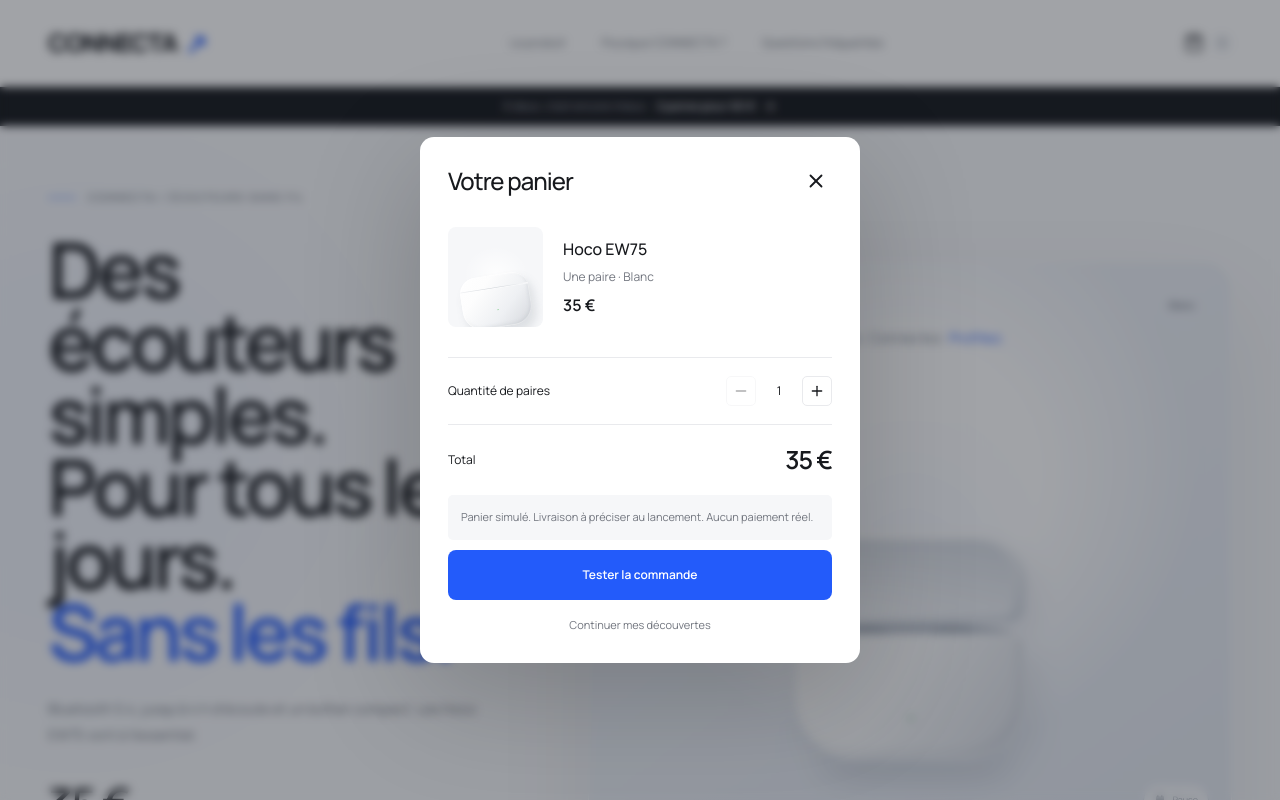
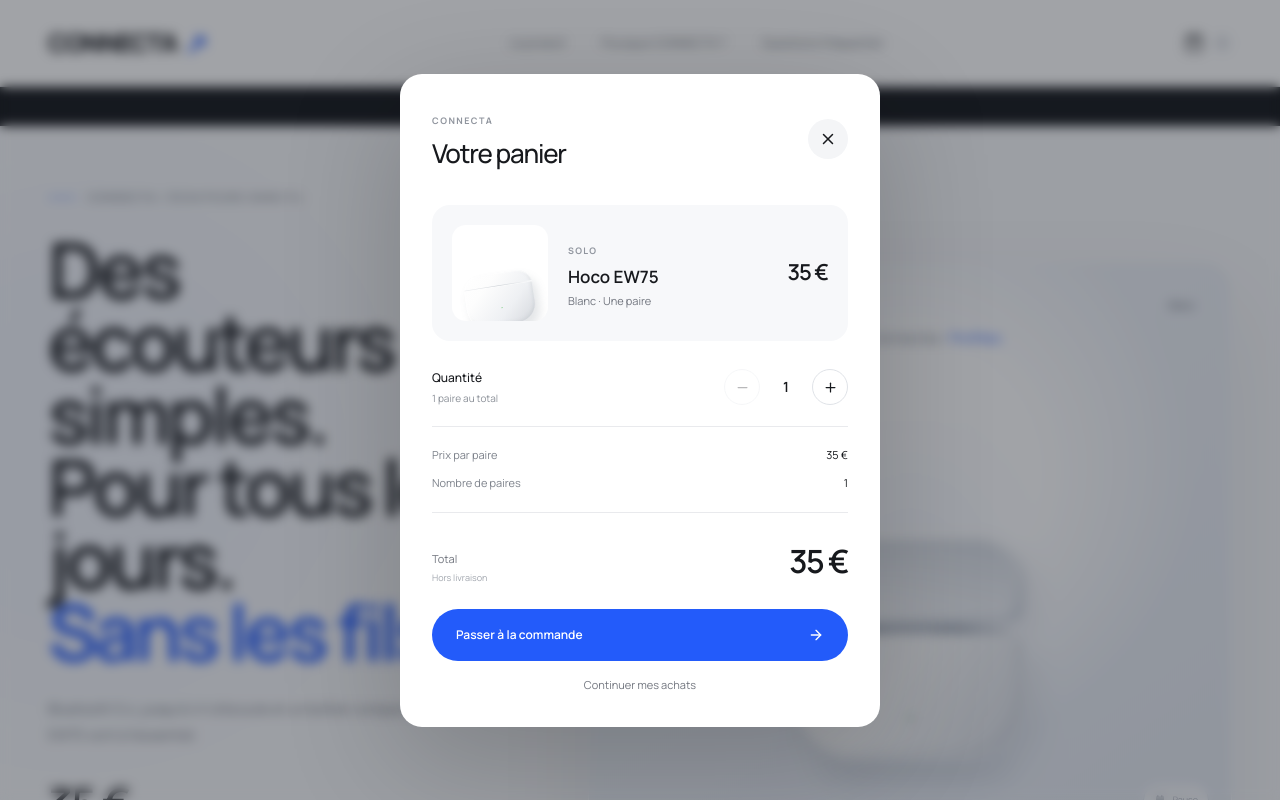
Before and after one commit to said-oumakhlouf/connecta, a Next.js app: page / in a window 1280 px wide. Both pictures are taken after a click on the button "Ouvrir le panier". Shown: the top 800 px of the page. Built offline with nearby package versions, Linux system fonts and the light colour scheme.

Commit message:
Refine product page and cart experience

```diff
--- a/components/shop/CartDialog.tsx
+++ b/components/shop/CartDialog.tsx
@@ -19,6 +19,12 @@
     updateCartQuantity,
   } = useShop();
 
+  const totalPairs = cart && cartOffer ? cart.count * cartOffer.quantity : 0;
+
+  const totalPrice = cart && cartOffer ? cart.count * cartOffer.price : 0;
+
+  const pricePerPair = cartOffer ? cartOffer.price / cartOffer.quantity : 0;
+
   return (
     <dialog
       ref={dialogRef}
@@ -28,87 +34,109 @@
           closeCart();
         }
       }}
-      className="m-auto w-[calc(100%-2rem)] max-w-110 rounded-[14px] border-0 p-0 text-[#17191d] shadow-[0_30px_120px_#0003] backdrop:bg-[#151a2466] backdrop:backdrop-blur-[5px]"
+      className="m-auto w-[calc(100%-2rem)] max-w-120 rounded-[22px] border-0 p-0 text-[#17191d] shadow-[0_35px_120px_#0003] backdrop:bg-[#151a2466] backdrop:backdrop-blur-[6px]"
     >
-      <div className="p-7">
+      <div className="p-6 md:p-8">
         {/* HEADER */}
         <div className="flex items-center justify-between">
-          <h2 className="m-0 text-2xl font-medium tracking-[-1px]">
-            {orderComplete ? 'Merci pour le test !' : 'Votre panier'}
-          </h2>
+          <div>
+            <span className="text-[9px] font-bold tracking-[1.5px] text-[#90959e]">
+              CONNECTA
+            </span>
+
+            <h2 className="mt-1 text-[26px] font-medium tracking-[-1.2px]">
+              {orderComplete ? 'Panier validé' : 'Votre panier'}
+            </h2>
+          </div>
 
           <button
             type="button"
             onClick={closeCart}
             aria-label="Fermer le panier"
-            className="grid place-items-center bg-transparent p-1.25"
+            className="grid size-10 place-items-center rounded-full bg-[#f4f5f7] transition hover:bg-[#e9ebef]"
           >
-            <X size={22} />
+            <X size={18} />
           </button>
         </div>
 
         {orderComplete ? (
           <>
-            {/* SUCCESS */}
-            <div className="mx-auto mb-5 mt-7.5 grid size-15 place-items-center rounded-full bg-[#edf2ff] text-[#235bfa]">
-              <Check size={24} />
+            <div className="mx-auto mb-6 mt-10 grid size-16 place-items-center rounded-full bg-[#edf2ff] text-[#235bfa]">
+              <Check size={26} />
             </div>
 
-            <p className="text-xs leading-[1.8] text-[#72767f]">
-              Le parcours de commande fonctionne. Aucune commande n’a été passée
-              et aucun montant n’a été débité.
-            </p>
+            <div className="text-center">
+              <h3 className="text-xl font-semibold">Votre panier est prêt.</h3>
+
+              <p className="mx-auto mt-3 max-w-80 text-[12px] leading-[1.8] text-[#72767f]">
+                L’étape de commande complète sera ajoutée lorsque le paiement et
+                la livraison seront connectés.
+              </p>
+            </div>
 
             <button
               type="button"
               onClick={closeCart}
-              className="mt-2.5 flex w-full items-center justify-between gap-7.5 rounded-lg bg-[#235bfa] px-5.5 py-4.25 text-xs font-semibold text-white transition hover:-translate-y-px hover:bg-[#1645cf]"
+              className="mt-8 flex w-full items-center justify-between rounded-full bg-[#17191d] px-6 py-4 text-xs font-semibold text-white transition hover:bg-[#235bfa]"
             >
-              Continuer la découverte
-              <ArrowRight size={18} />
+              Continuer
+              <ArrowRight size={16} />
             </button>
           </>
         ) : cart && cartOffer ? (
           <>
             {/* PRODUCT */}
-            <div className="flex items-center gap-5 py-7.5">
-              <div className="h-25 w-23.75 shrink-0 overflow-hidden rounded-lg bg-[#f6f7f9]">
+            <div className="mt-8 flex items-center gap-5 rounded-[18px] bg-[#f7f8fa] p-4 md:p-5">
+              <div className="h-24 w-24 shrink-0 overflow-hidden rounded-[14px] bg-white">
                 <div className="h-75 w-80 origin-top-left scale-30">
                   <ProductVisual variant="case" />
                 </div>
               </div>
 
-              <div>
-                <h3 className="m-0 mb-2 text-base font-medium">{product.name}</h3>
+              <div className="min-w-0 flex-1">
+                <span className="text-[9px] font-bold tracking-[1.3px] text-[#90959e]">
+                  {cartOffer.id === 'duo' ? 'PACK DUO' : 'SOLO'}
+                </span>
 
-                <p className="m-0 mb-2 text-xs text-[#72767f]">
-                  {cartOffer.title} · {product.color}
+                <h3 className="mt-1 text-[17px] font-semibold">
+                  {product.name}
+                </h3>
+
+                <p className="mt-1 text-[11px] text-[#72767f]">
+                  {product.color} · {cartOffer.title}
                 </p>
+              </div>
 
-                <strong className="text-base font-semibold">
-                  {cartOffer.price} €
-                </strong>
-              </div>
+              <strong className="text-[22px] font-semibold tracking-[-1px]">
+                {cartOffer.price} €
+              </strong>
             </div>
 
             {/* QUANTITY */}
-            <div className="flex items-center justify-between border-t border-[#e9eaed] py-4.5 text-xs">
-              <span>
-                Quantité {cart.id === 'duo' ? 'de packs' : 'de paires'}
-              </span>
+            <div className="mt-7 flex items-center justify-between border-b border-[#e9eaed] pb-5">
+              <div>
+                <span className="block text-[12px] font-medium">Quantité</span>
 
-              <div className="flex items-center gap-3.75">
+                <span className="mt-1 block text-[10px] text-[#8b9098]">
+                  {totalPairs} paire{totalPairs > 1 ? 's' : ''} au total
+                </span>
+              </div>
+
+              <div className="flex items-center gap-4">
                 <button
                   type="button"
                   aria-label="Diminuer la quantité"
                   disabled={cart.count <= 1}
                   onClick={() => updateCartQuantity(-1)}
-                  className="grid size-7.5 place-items-center rounded-[5px] border border-[#e9eaed] bg-white disabled:cursor-default disabled:opacity-35"
+                  className="grid size-9 place-items-center rounded-full border border-[#e0e3e8] bg-white transition hover:border-[#bfc5ce] disabled:cursor-default disabled:opacity-30"
                 >
-                  <Minus size={16} />
+                  <Minus size={15} />
                 </button>
 
-                <span aria-live="polite" className="min-w-4 text-center">
+                <span
+                  aria-live="polite"
+                  className="min-w-5 text-center text-sm font-semibold"
+                >
                   {cart.count}
                 </span>
 
@@ -117,43 +145,62 @@
                   aria-label="Augmenter la quantité"
                   disabled={cart.count >= 10}
                   onClick={() => updateCartQuantity(1)}
-                  className="grid size-7.5 place-items-center rounded-[5px] border border-[#e9eaed] bg-white disabled:cursor-default disabled:opacity-35"
+                  className="grid size-9 place-items-center rounded-full border border-[#e0e3e8] bg-white transition hover:border-[#bfc5ce] disabled:cursor-default disabled:opacity-30"
                 >
-                  <Plus size={16} />
+                  <Plus size={15} />
                 </button>
               </div>
             </div>
 
+            {/* DETAILS */}
+            <div className="space-y-3 border-b border-[#e9eaed] py-5 text-[11px]">
+              <div className="flex justify-between">
+                <span className="text-[#7d828b]">Prix par paire</span>
+
+                <span>{pricePerPair} €</span>
+              </div>
+
+              <div className="flex justify-between">
+                <span className="text-[#7d828b]">Nombre de paires</span>
+
+                <span>{totalPairs}</span>
+              </div>
+            </div>
+
             {/* TOTAL */}
-            <div className="flex items-center justify-between border-t border-[#e9eaed] py-4.5 text-xs">
-              <span>Total</span>
+            <div className="flex items-end justify-between py-6">
+              <div>
+                <span className="block text-[11px] text-[#72767f]">Total</span>
 
-              <strong className="text-[25px] font-semibold tracking-[-1px]">
-                {cartOffer.price * cart.count} €
+                <span className="mt-1 block text-[9px] text-[#a0a5ad]">
+                  Hors livraison
+                </span>
+              </div>
+
+              <strong className="text-[32px] font-semibold tracking-[-1.5px]">
+                {totalPrice} €
               </strong>
             </div>
-
-            {/* DISCLAIMER */}
-            <p className="rounded-[5px] bg-[#f6f7f9] p-3.25 text-[11px] leading-[1.7] text-[#72767f]">
-              Panier simulé. Livraison à préciser au lancement. Aucun paiement
-              réel.
-            </p>
 
             {/* ORDER */}
             <button
               type="button"
               onClick={completeOrder}
-              className="mt-2.5 w-full rounded-lg bg-[#235bfa] px-5.5 py-4.25 text-xs font-semibold text-white transition hover:-translate-y-px hover:bg-[#1645cf]"
+              className="group flex w-full items-center justify-between rounded-full bg-[#235bfa] px-6 py-4.5 text-xs font-semibold text-white transition duration-300 hover:bg-[#1645cf]"
             >
-              Tester la commande
+              Passer à la commande
+              <ArrowRight
+                size={16}
+                className="transition-transform group-hover:translate-x-1"
+              />
             </button>
 
             <button
               type="button"
               onClick={closeCart}
-              className="mt-4.25 w-full border-0 bg-transparent text-[11px] text-[#72767f] transition-colors hover:text-[#17191d]"
+              className="mt-4 w-full bg-transparent text-[11px] text-[#72767f] transition hover:text-[#17191d]"
             >
-              Continuer mes découvertes
+              Continuer mes achats
             </button>
           </>
         ) : null}
```
Also changed, not shown: 1 other file (tests, documents, lock files or other folders).
